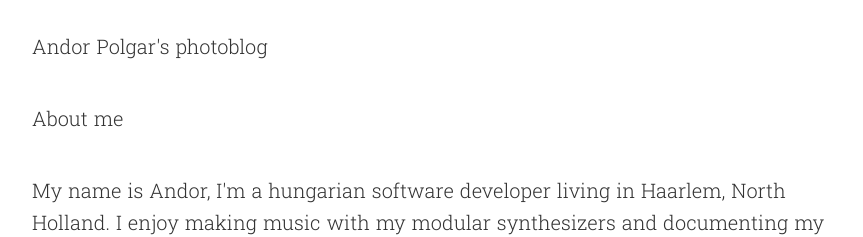
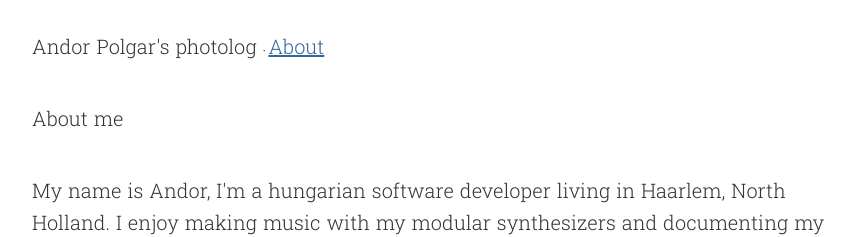
Before and after one commit to andormade/andor.cool, a Jekyll site: the page built from about.html, in a window 1280 px wide. Shown: the top 237 px of the page, without its empty margins (208-1071 px from the left). Built offline with Jekyll 4.4.1, drawn with Linux system fonts in a browser that asks for light colours.

Commit message:
Add link to about page

```diff
--- a/_config.yml
+++ b/_config.yml
@@ -1,13 +1,13 @@
-title: Andor Polgar's photoblog
+title: Andor Polgar's photolog
 email: hngrhorace@gmail.com
 description: >
-  I'm a man of few words, so here's my photoblog.
+  I'm a man of few words, so here's my photolog.
 baseurl: ""
 url: "http://andor.cool"
 twitter_username: hngrhorace
 github_username:  andormade
 imagehost_url: "http://images.andor.cool"
-paginate: 10
+paginate: 6
 paginate_path: "/pages/:num/"
 
 sass:
--- a/_layouts/default.html
+++ b/_layouts/default.html
@@ -15,6 +15,8 @@
 				<h1 class="header__title">
 					<a href="{{ baseurl }}/" class="header__title">{{ site.title }}</a>
 				</h1>
+				&middot;
+				<a href="/about.html">About</a>
 			</div>
 			{{ content }}
 		</div>
--- a/_sass/_header.scss
+++ b/_sass/_header.scss
@@ -5,6 +5,7 @@
 		@extend .default-font;
 
 		color: $text-color;
+		display: inline;
 		margin: 0;
 		padding: 0;
 
--- a/index.html
+++ b/index.html
@@ -18,12 +18,12 @@ layout: default
 
 <div class="pagination">
 	{% if paginator.previous_page %}
-		<a href="{{ paginator.previous_page_path }}" class="pagination__link">Previous</a>
+		<a href="{{ paginator.previous_page_path }}" class="pagination__link">Previous</a> &middot;
 	{% endif %}
 
 	<span class="pagination__page-number ">Page: {{ paginator.page }} of {{ paginator.total_pages }}</span>
 
 	{% if paginator.next_page %}
-		<a href="{{ paginator.next_page_path }}" class="pagination__link">Next</a>
+		&middot; <a href="{{ paginator.next_page_path }}" class="pagination__link">Next</a>
 	{% endif %}
 </div>
```
